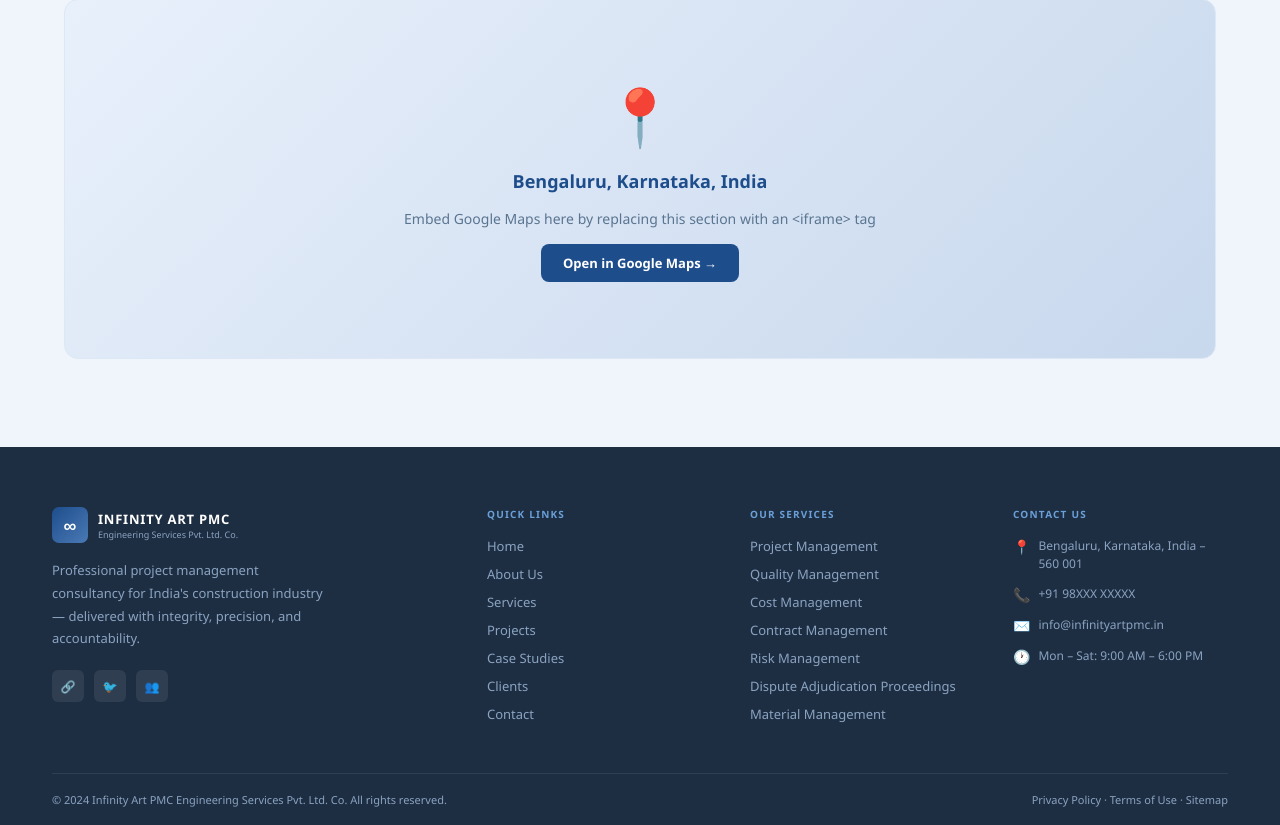
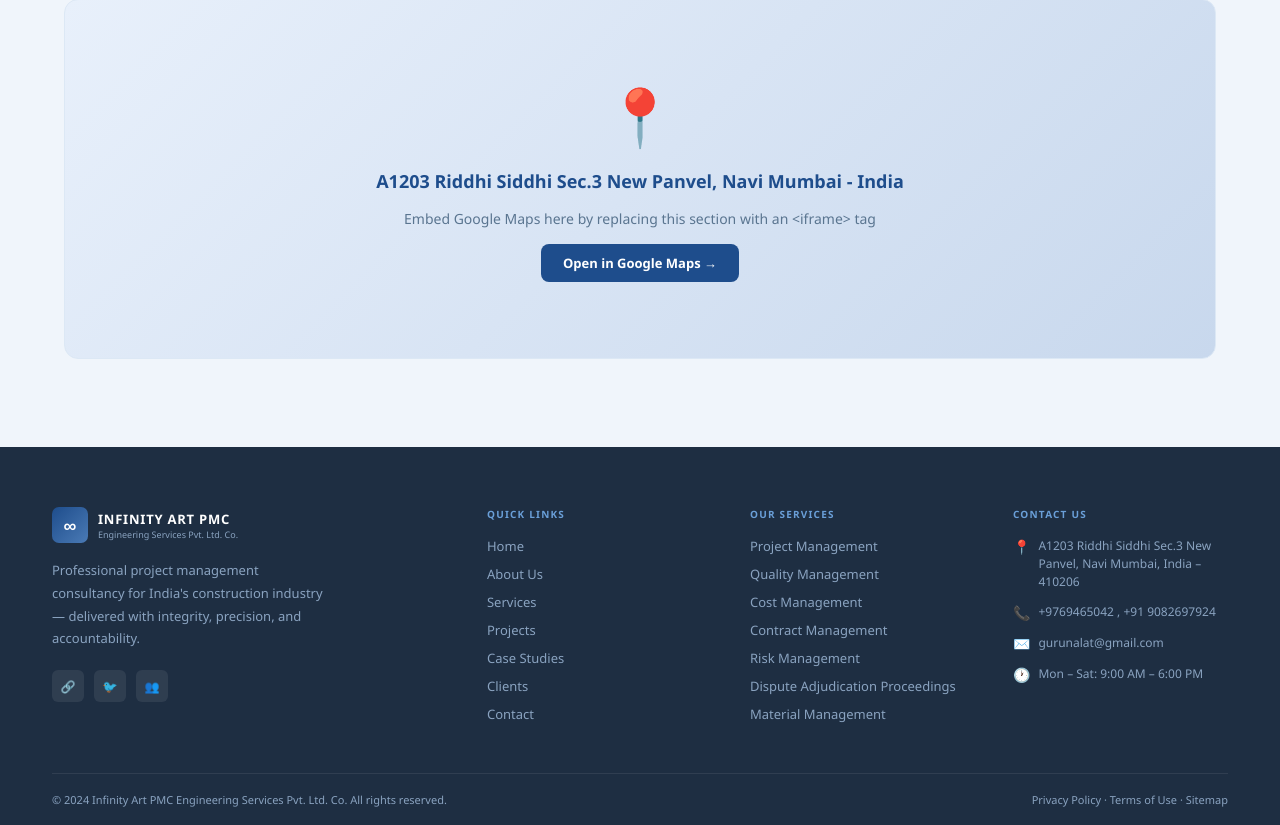
Before and after one commit to mumbaiops45/Infinityart, a Next.js app: page /contact in a window 1280 px wide. Shown: the part 1516-2341 px from the top of the page. Built offline with nearby package versions, Linux system fonts and the light colour scheme.

Commit message:
Location Update

```diff
--- a/app/contact/page.jsx
+++ b/app/contact/page.jsx
@@ -52,9 +52,9 @@ export default function ContactPage() {
               <h2 className="section-title" style={{ fontSize: 28 }}>Contact <span className="blue">Details</span></h2>
               <div style={{ marginTop: 28, display: "flex", flexDirection: "column", gap: 20 }}>
                 {[
-                  ["📍", "Address", "Infinity Art PMC Engineering Services\nBengaluru, Karnataka, India – 560 001"],
-                  ["📞", "Phone", "+91 98XXX XXXXX\n+91 80XXXX XXXX"],
-                  ["✉️", "Email", "info@infinityartpmc.in\nprojects@infinityartpmc.in"],
+                  ["📍", "Address", "Infinity Art PMC Engineering Services\nA1203 Riddhi Siddhi Sec.3 New Panvel, Navi Mumbai - 420206"],
+                  ["📞", "Phone", "+9769465042\n+91 9082697924"],
+                  ["✉️", "Email", "gurunalat@gmail.com"],
                   ["🕐", "Office Hours", "Monday – Saturday\n9:00 AM – 6:00 PM IST"],
                 ].map(([ic, label, val]) => (
                   <div key={label} style={{ display: "flex", gap: 16, alignItems: "flex-start" }}>
@@ -164,295 +164,12 @@ export default function ContactPage() {
           </div>
           <div style={{ borderRadius: 14, overflow: "hidden", border: `1px solid ${C.border}`, height: 360, background: `linear-gradient(135deg,${C.bluePale},${C.gray200})`, display: "flex", alignItems: "center", justifyContent: "center", flexDirection: "column", gap: 16 }}>
             <div style={{ fontSize: 56 }}>📍</div>
-            <div style={{ fontSize: 18, fontWeight: 700, color: C.blue }}>Bengaluru, Karnataka, India</div>
+            <div style={{ fontSize: 18, fontWeight: 700, color: C.blue }}>A1203 Riddhi Siddhi Sec.3 New Panvel, Navi Mumbai - India</div>
             <div style={{ fontSize: 14, color: C.muted }}>Embed Google Maps here by replacing this section with an &lt;iframe&gt; tag</div>
-            <a href="https://maps.google.com/?q=Bengaluru,Karnataka" target="_blank" rel="noopener noreferrer" style={{ background: C.blue, color: "#fff", textDecoration: "none", fontSize: 13, fontWeight: 600, padding: "10px 22px", borderRadius: 8 }}>Open in Google Maps →</a>
+            <a href="https://www.google.com/maps/search/?api=1&query=19.0026318%2C73.1209983" target="_blank" rel="noopener noreferrer" style={{ background: C.blue, color: "#fff", textDecoration: "none", fontSize: 13, fontWeight: 600, padding: "10px 22px", borderRadius: 8 }}>Open in Google Maps →</a>
           </div>
         </div>
       </section>
     </>
   );
 }
-
-
-// "use client";
-// import { useState } from "react";
-// import { C } from "../../lib/data";
-
-// export default function ContactPage() {
-//   const [sent, setSent] = useState(false);
-
-//   const handleSubmit = (e) => {
-//     e.preventDefault();
-//     setSent(true);
-//   };
-
-//   return (
-//     <>
-//       <div className="page-hero">
-//         <div className="container hero-inner">
-//           <div className="section-label">Contact Us</div>
-//           <h1 className="section-title">
-//             Let's Build <span className="blue">Together</span>
-//           </h1>
-//           <p className="para">
-//             Ready to discuss your project? Our team of experienced PMC
-//             professionals is here to consult, plan, and deliver excellence from
-//             day one.
-//           </p>
-//         </div>
-//       </div>
-
-//       <section className="section">
-//         <div className="container grid-2">
-
-
-//           <div>
-//             <div className="section-label">Reach Us</div>
-//             <h2 className="section-title small">
-//               Contact <span className="blue">Details</span>
-//             </h2>
-
-//             <div className="info-list">
-//               {[
-//                 ["📍", "Address", "Infinity Art PMC Engineering Services\nBengaluru, Karnataka, India – 560 001"],
-//                 ["📞", "Phone", "+91 98XXX XXXXX\n+91 80XXXX XXXX"],
-//                 ["✉️", "Email", "info@infinityartpmc.in\nprojects@infinityartpmc.in"],
-//                 ["🕐", "Office Hours", "Monday – Saturday\n9:00 AM – 6:00 PM IST"],
-//               ].map(([ic, label, val]) => (
-//                 <div key={label} className="info-item">
-//                   <div className="info-icon">{ic}</div>
-//                   <div>
-//                     <div className="info-label">{label}</div>
-//                     <div className="info-value">{val}</div>
-//                   </div>
-//                 </div>
-//               ))}
-//             </div>
-
-//             <div className="quick-box">
-//               <div className="quick-title">Quick Response Guarantee</div>
-//               <div className="quick-list">
-//                 <div>✓ Reply within 4 business hours</div>
-//                 <div>✓ Free initial consultation</div>
-//                 <div>✓ No obligation assessment</div>
-//               </div>
-//             </div>
-//           </div>
-
-
-//           <div className="form-card">
-//             <div className="form-header">
-//               <div>Send Us a Message</div>
-//               <span>We'll get back to you within 4 business hours</span>
-//             </div>
-
-//             {sent ? (
-//               <div className="success-box">
-//                 <div className="success-icon">✅</div>
-//                 <h3>Message Sent!</h3>
-//                 <p>
-//                   Thank you for reaching out. Our team will review your enquiry
-//                   and contact you within 4 business hours.
-//                 </p>
-//                 <button onClick={() => setSent(false)}>
-//                   Send Another Message
-//                 </button>
-//               </div>
-//             ) : (
-//               <form onSubmit={handleSubmit} className="form-body">
-
-//                 <div className="grid-2-sm">
-//                   <input required placeholder="Full Name *" />
-//                   <input placeholder="Company Name" />
-//                 </div>
-
-//                 <div className="grid-2-sm">
-//                   <input required type="email" placeholder="Email Address *" />
-//                   <input required placeholder="Phone Number *" />
-//                 </div>
-
-//                 <div className="grid-2-sm">
-//                   <select>
-//                     <option>Project Type</option>
-//                     <option>Residential</option>
-//                     <option>Commercial</option>
-//                     <option>Industrial</option>
-//                   </select>
-
-//                   <select>
-//                     <option>Project Value</option>
-//                     <option>Below ₹5 Cr</option>
-//                     <option>₹5 Cr – ₹25 Cr</option>
-//                     <option>₹25 Cr – ₹100 Cr</option>
-//                   </select>
-//                 </div>
-
-//                 <textarea
-//                   required
-//                   placeholder="Project Description *"
-//                 />
-
-//                 <button type="submit" className="submit-btn">
-//                   Submit Enquiry →
-//                 </button>
-//               </form>
-//             )}
-//           </div>
-//         </div>
-//       </section>
-
-
-//       <style jsx>{`
-
-//         .container {
-//           width: 90%;
-//           max-width: 1200px;
-//           margin: auto;
-//         }
-
-//         .hero-inner {
-//           padding: 80px 0;
-//         }
-
-//         .section-title {
-//           font-size: clamp(28px, 4vw, 52px);
-//           max-width: 600px;
-//         }
-
-//         .section-title.small {
-//           font-size: 28px;
-//         }
-
-//         .grid-2 {
-//           display: grid;
-//           grid-template-columns: 1fr 1.6fr;
-//           gap: 60px;
-//           align-items: start;
-//         }
-
-//         .grid-2-sm {
-//           display: grid;
-//           grid-template-columns: 1fr 1fr;
-//           gap: 16px;
-//         }
-
-//         .info-list {
-//           margin-top: 30px;
-//           display: flex;
-//           flex-direction: column;
-//           gap: 20px;
-//         }
-
-//         .info-item {
-//           display: flex;
-//           gap: 16px;
-//         }
-
-//         .info-icon {
-//           width: 46px;
-//           height: 46px;
-//           background: ${C.bluePale};
-//           border-radius: 10px;
-//           display: flex;
-//           align-items: center;
-//           justify-content: center;
-//         }
-
-//         .info-value {
-//           white-space: pre-line;
-//           font-size: 14px;
-//         }
-
-//         .quick-box {
-//           margin-top: 40px;
-//           padding: 20px;
-//           background: ${C.bluePale};
-//           border-radius: 10px;
-//         }
-
-//         .form-card {
-//           background: #fff;
-//           border-radius: 14px;
-//           overflow: hidden;
-//           box-shadow: 0 4px 24px rgba(0,0,0,0.08);
-//         }
-
-//         .form-header {
-//           background: ${C.blue};
-//           color: white;
-//           padding: 20px;
-//           font-weight: 600;
-//         }
-
-//         .form-header span {
-//           font-size: 12px;
-//           display: block;
-//           opacity: 0.8;
-//         }
-
-//         .form-body {
-//           padding: 30px;
-//           display: flex;
-//           flex-direction: column;
-//           gap: 18px;
-//         }
-
-//         input, select, textarea {
-//           padding: 12px;
-//           border-radius: 8px;
-//           border: 1px solid ${C.border};
-//           width: 100%;
-//         }
-
-//         textarea {
-//           height: 120px;
-//           resize: vertical;
-//         }
-
-//         .submit-btn {
-//           background: ${C.blue};
-//           color: white;
-//           border: none;
-//           padding: 14px;
-//           border-radius: 8px;
-//           font-weight: 600;
-//           cursor: pointer;
-//         }
-
-//         .success-box {
-//           padding: 50px 30px;
-//           text-align: center;
-//         }
-
-//         .success-icon {
-//           font-size: 48px;
-//           margin-bottom: 15px;
-//         }
-
-//         /* ================= RESPONSIVE ================= */
-
-//         @media (max-width: 1024px) {
-//           .grid-2 {
-//             grid-template-columns: 1fr;
-//           }
-//         }
-
-//         @media (max-width: 768px) {
-//           .grid-2-sm {
-//             grid-template-columns: 1fr;
-//           }
-
-//           .hero-inner {
-//             padding: 50px 0;
-//           }
-
-//           .form-body {
-//             padding: 20px;
-//           }
-//         }
-
-//       `}</style>
-//     </>
-//   );
-// }
--- a/components/Footer.jsx
+++ b/components/Footer.jsx
@@ -53,9 +53,9 @@ export default function Footer() {
           <div>
             <div style={{ fontSize: 10, fontWeight: 700, letterSpacing: "0.12em", textTransform: "uppercase", color: C.steelLight, marginBottom: 16 }}>Contact Us</div>
             {[
-              ["📍", "Bengaluru, Karnataka, India – 560 001"],
-              ["📞", "+91 98XXX XXXXX"],
-              ["✉️", "info@infinityartpmc.in"],
+              ["📍", "A1203 Riddhi Siddhi Sec.3 New Panvel, Navi Mumbai, India – 410206"],
+              ["📞", "+9769465042 , +91 9082697924"],
+              ["✉️", "gurunalat@gmail.com"],
               ["🕐", "Mon – Sat: 9:00 AM – 6:00 PM"],
             ].map(([ic, val]) => (
               <div key={val} style={{ display: "flex", gap: 8, marginBottom: 12, alignItems: "flex-start" }}>
```
